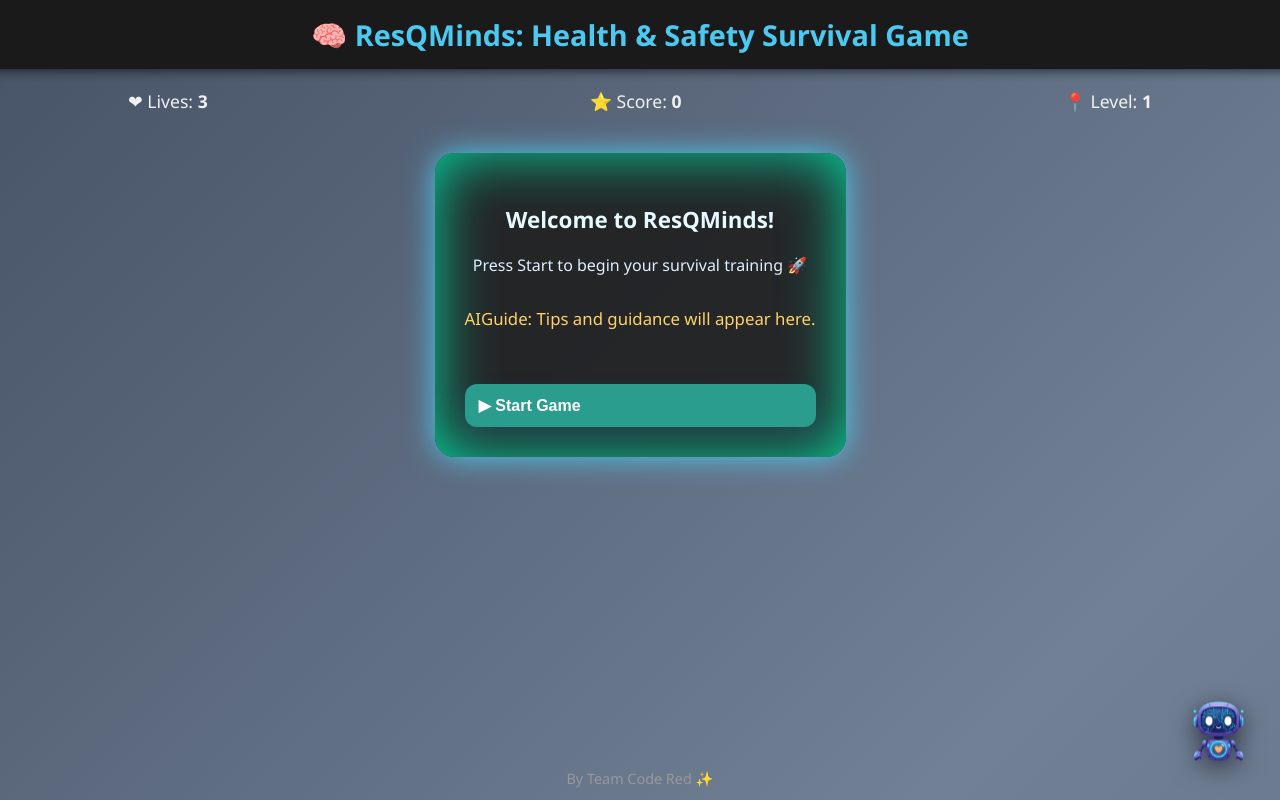
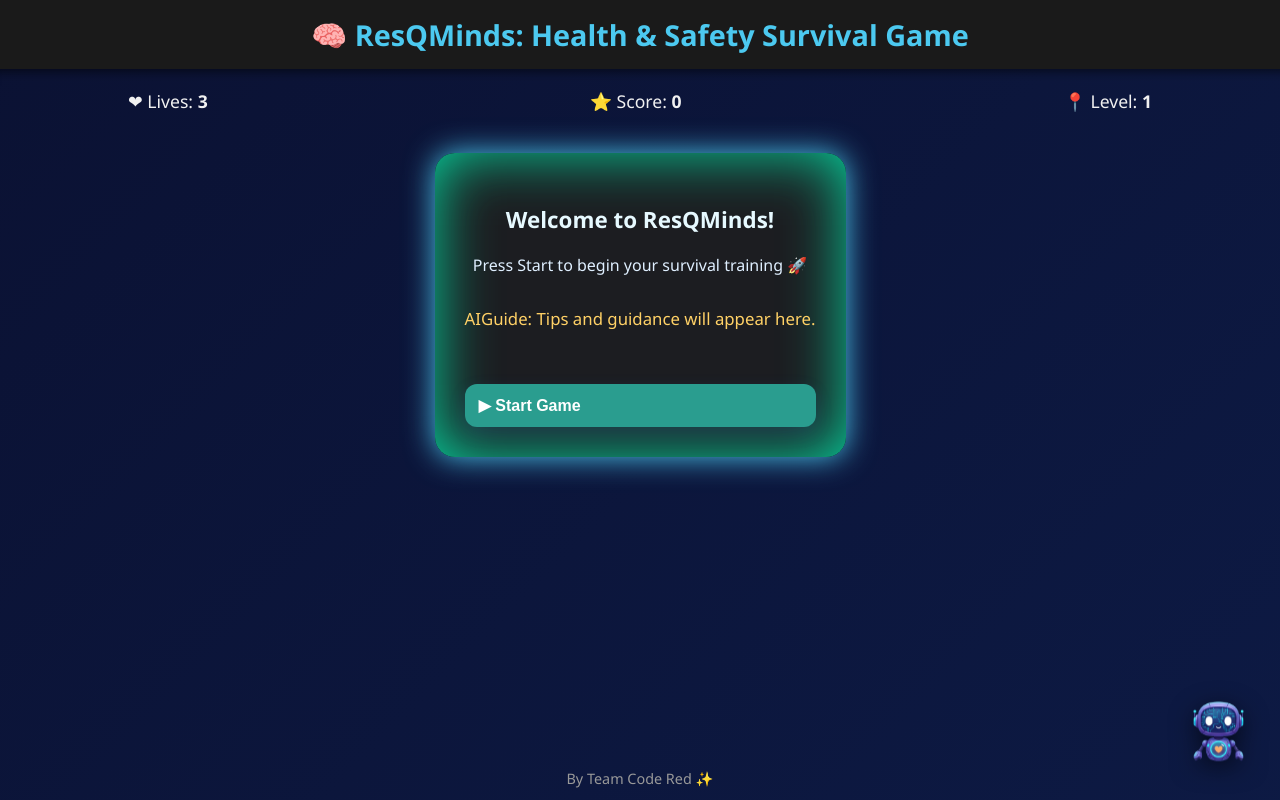
Before and after one commit to NChandana12/ResQMinds, a plain HTML site: page index.html in a window 1280 px wide. Drawn offline with Linux system fonts and the light colour scheme.

Commit message:
Update index.html

```diff
--- a/index.html
+++ b/index.html
@@ -11,10 +11,10 @@ body {
   flex-direction: column;
   align-items: center;
   min-height: 100vh;
-  color: #f1f1f1; /* light text for contrast */
-  background: linear-gradient(-45deg, #4a5568, #718096, #2d3748, #4a5568); /* medium-dark gradient */
+  color: #f1f1f1; /* light text for readability */
+  background: linear-gradient(-45deg, #0a0f2e, #0d1a44, #0a0f2e, #000000);
   background-size: 400% 400%;
-  animation: gradientBG 25s ease infinite;
+  animation: gradientBG 30s ease infinite;
 }
 
 @keyframes gradientBG {
```
